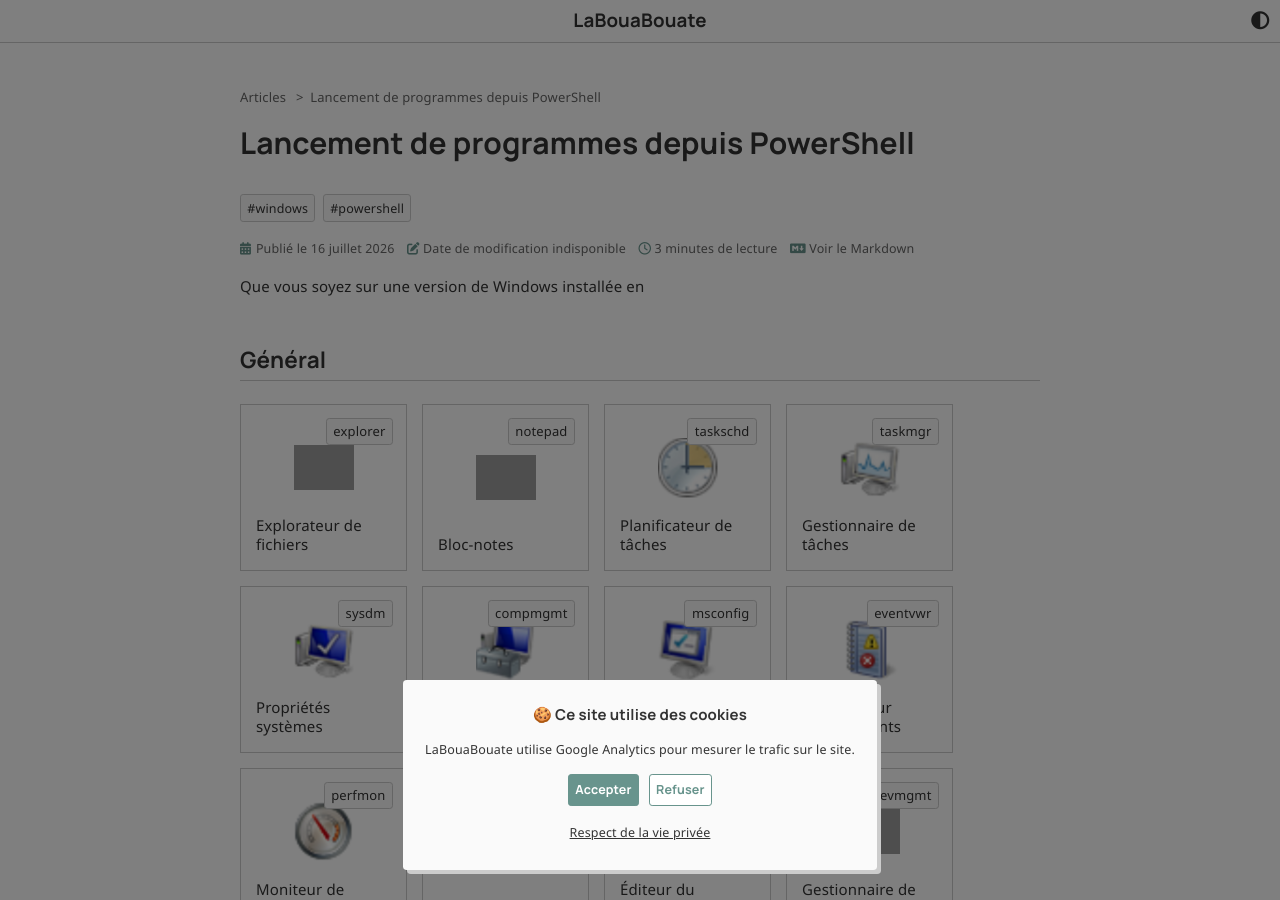
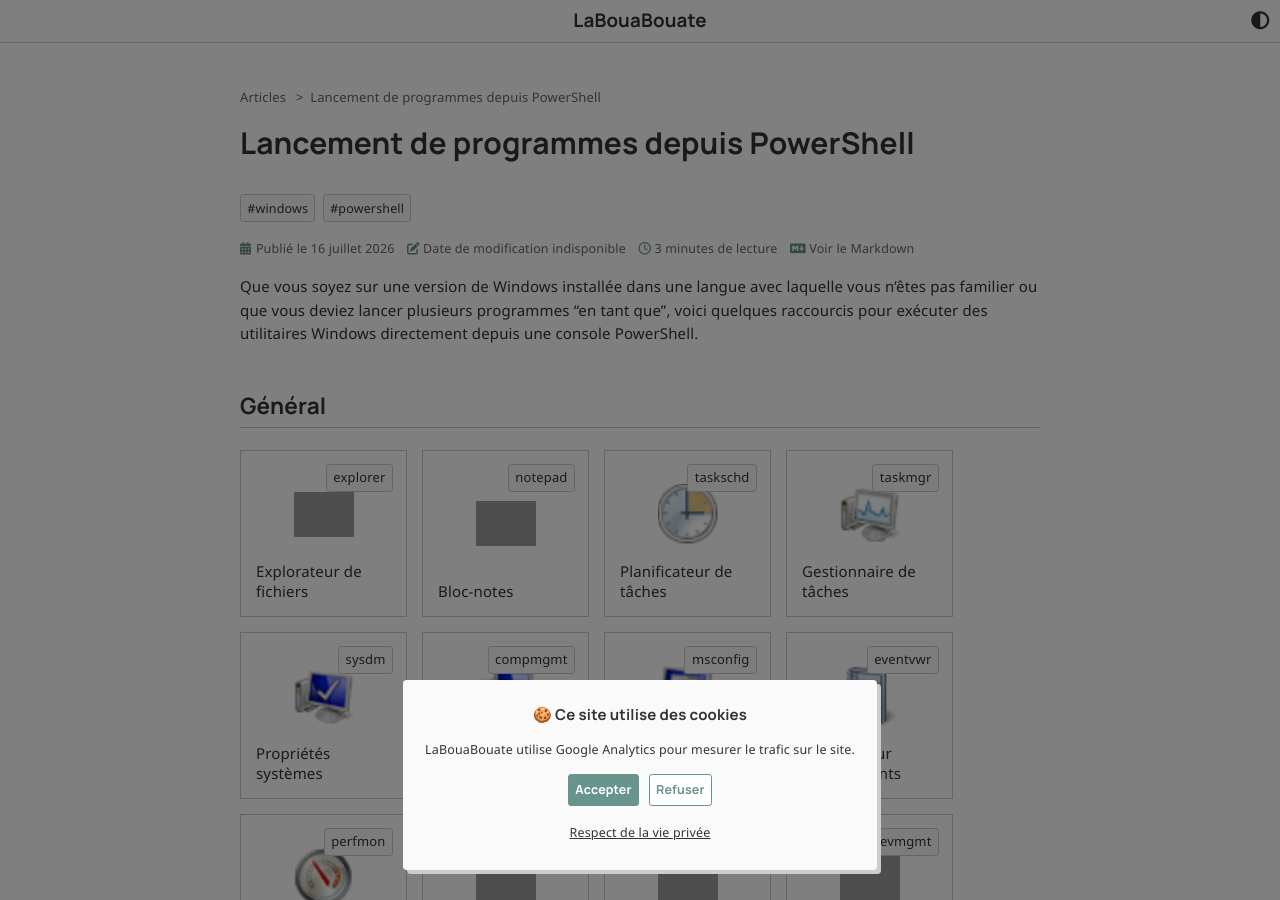
Before and after one commit to leobouard/leobouard.github.io, a Jekyll site: the page built from _posts/2026/2026-07-16-process-windows.md, in a window 1280 px wide and 900 px high, cut to the strip 0-900 px from the top of the window. Built offline with Jekyll 4.4.1, drawn with Linux system fonts in a browser that asks for light colours; nearby versions of some CDN libraries; some web fonts are replaced; comment, search, counter and statistics services are not loaded; some of the changed text lies outside the part shown; grey boxes are pictures that could not be loaded.

Commit message:
Update 2026-07-16-process-windows.md

````diff
--- a/_posts/2026/2026-07-16-process-windows.md
+++ b/_posts/2026/2026-07-16-process-windows.md
@@ -4,7 +4,7 @@
 tags: ["windows", "powershell"]
 ---
 
-Que vous soyez sur une version de Windows installée en
+Que vous soyez sur une version de Windows installée dans une langue avec laquelle vous n'êtes pas familier ou que vous deviez lancer plusieurs programmes "en tant que", voici quelques raccourcis pour exécuter des utilitaires Windows directement depuis une console PowerShell.
 
 {% assign general = site.data.process-windows | where: "category", "Général" %}
 {% assign active-directory = site.data.process-windows | where: "category", "Active Directory" %}
@@ -43,4 +43,10 @@
 {% endfor %}
 </div>
 
-> Pour lancer une nouvelle instance `cmd` ou `pwsh` (plutôt que simplement basculer vers), vous devez utiliser la commande `Start-Process pwsh` par exemple.
+Pour lancer une nouvelle instance `cmd` ou `pwsh` (plutôt que simplement basculer vers), vous devez utiliser la commande `Start-Process pwsh` par exemple.
+
+Si vous souhaitez lancer un nouvel invité de commande en tant qu'administrateur, vous pouvez utiliser le paramètre `-Verb` comme ceci :
+
+```powershell
+Start-Process pwsh -Verb RunAs
+```
````
